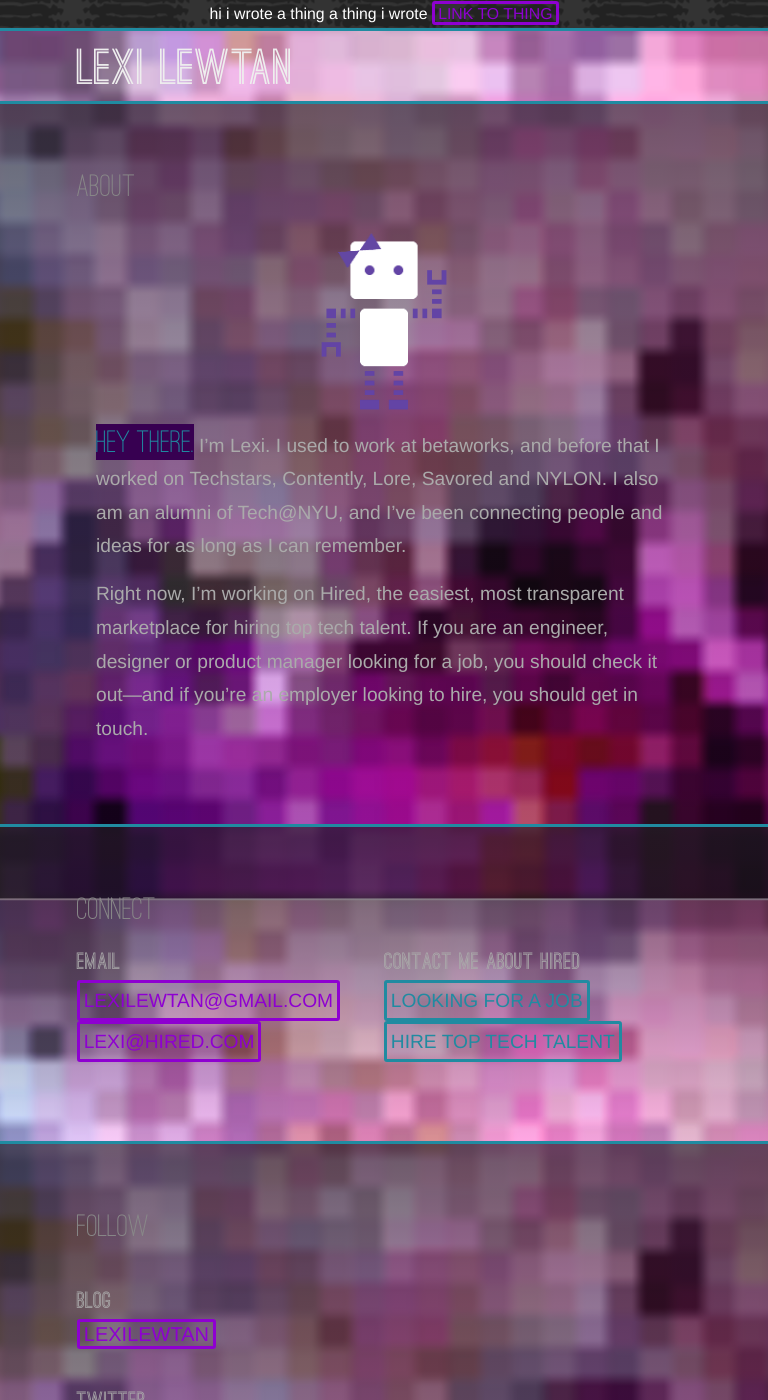
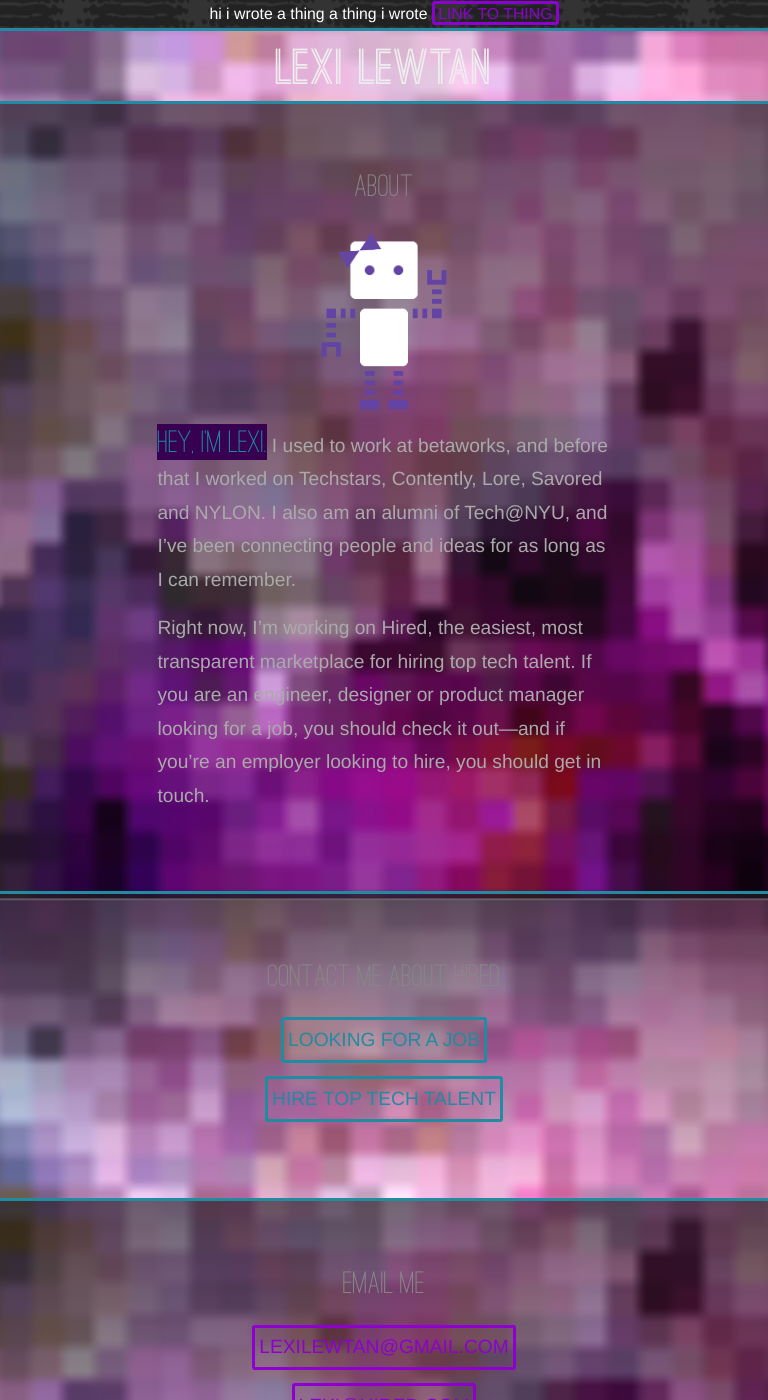
Before and after one commit to lexilewtan/lexilewtan.github.io, a Jekyll site: the page built from index.html, in a window 768 px wide and 1400 px high. Built offline with Jekyll 4.4.1, drawn with Linux system fonts in a browser that asks for light colours; some web fonts are replaced; Markdown is read by kramdown in place of the engine named in the settings; some of the changed text lies outside the part shown.

Commit message:
v4 copy changes, 4 sections, center all the things

```diff
--- a/_includes/about.md
+++ b/_includes/about.md
@@ -1,3 +1,3 @@
-*Hey there.* I'm Lexi. I used to work at betaworks, and before that I worked on Techstars, Contently, Lore, Savored and NYLON. I also am an alumni of Tech@NYU, and I've been connecting people and ideas for as long as I can remember.
+*Hey, I'm Lexi.* I used to work at betaworks, and before that I worked on Techstars, Contently, Lore, Savored and NYLON. I also am an alumni of Tech@NYU, and I've been connecting people and ideas for as long as I can remember.
 
 Right now, I'm working on Hired, the easiest, most transparent marketplace for hiring top tech talent. If you are an engineer, designer or product manager looking for a job, you should check it out&mdash;and if you're an employer looking to hire, you should get in touch.
--- a/_includes/connect-section.html
+++ b/_includes/connect-section.html
@@ -1,22 +1,15 @@
 <section class="main-section" id="connect-section">
 	<header class="section-header">
-		<h2> Connect </h2>
+		<h2> Contact me about Hired </h2>
 	</header>
 	<div class="contacting-lexi container-middle">
-		<div class="connect__email">
-			<h3>Email</h3>
-			<p>
-				<a class="apply-others">lexilewtan@gmail.com</a>
-				<a class="apply-dev">lexi@hired.com</a>
-			</p>
-		</div>
-
 		<div class="connect__hired">
-			<h3>Contact me about Hired</h3>
-			<p>
-				<a class="apply-others">Looking for a Job</a>
-				<a class="apply-dev">Hire Top Tech Talent</a>
-			</p>
+			<div class="half">
+				<a class="apply-others" href="http://join.hired.com/x/xf0SUe">Looking for a Job</a>
+			</div>
+			<div class="half">
+				<a class="apply-dev" href="http://join.hired.com/x/xf0SUe">Hire Top Tech Talent</a>
+			</div>
 		</div>
 	</div>
 </section>
--- /dev/null
+++ b/_includes/email-section.html
@@ -0,0 +1,15 @@
+<section class="main-section" id="connect-section">
+	<header class="section-header">
+		<h2> Email Me </h2>
+	</header>
+	<div class="contacting-lexi container-middle">
+		<div class="connect__email">
+			<div class="half">
+				<a class="apply-others" href="mailto:lexilewtan@gmail.com">lexilewtan@gmail.com</a>
+			</div>
+			<div class="half">
+				<a class="apply-dev" href="mailto:lexi@hired.com">lexi@hired.com</a>
+			</div>
+		</div>
+	</div>
+</section>
--- a/_includes/follow-section.html
+++ b/_includes/follow-section.html
@@ -4,29 +4,15 @@
 	</header>
 
 	<div class="container-middle">
-		<div class="half">
-			<div class="follow-lexi medium half">
+		<div class="follow-lexi">
+			<div class="half">
 				<h3>Blog</h3>
 				<p><a href="https://medium.com/@lexilewtan">lexilewtan</a></p>
 			</div>
-
 			<div class="half">
 				<h3>Twitter</h3>
 				<p><a href="https://twitter.com/lexilewtan">@lexilewtan</a></p>
 			</div>
 		</div>
-
-
-	<div class="half">
-		<h3>Newsletter <p class="label">NYC Tech Jobs</p></h3>
-
-		<form class="tiny-letter" action="https://tinyletter.com/lexilewtan" method="post" target="popupwindow" onsubmit="window.open('https://tinyletter.com/lexilewtan', 'popupwindow', 'scrollbars=yes,width=800,height=600');return true">
-			<fieldset>
-				<p><input class="input-tiny-type-email" type="text" name="email" id="tlemail" placeholder="your email..." /></p>
-
-				<input type="hidden" value="1" name="embed"/>
-				<input class="tiny-letter-button" type="submit" value="Subscribe" />
-			</fieldset>
-		</form>
 	</div>
 </section>
--- /dev/null
+++ b/_includes/newsletter-section.html
@@ -0,0 +1,15 @@
+<section class="main-section" id="follow-section">
+	<header class="section-header">
+		<h2> Newsletter - NYC Tech Jobs</h2>
+	</header>
+
+	<div class="container-middle">
+		<form class="tiny-letter" action="https://tinyletter.com/lexilewtan" method="post" target="popupwindow" onsubmit="window.open('https://tinyletter.com/lexilewtan', 'popupwindow', 'scrollbars=yes,width=800,height=600');return true">
+			<fieldset>
+				<p><input class="input-tiny-type-email" type="text" name="email" id="tlemail" placeholder="your email..." /></p>
+
+				<input type="hidden" value="1" name="embed"/>
+				<input class="tiny-letter-button" type="submit" value="Subscribe" />
+			</fieldset>
+		</form>
+</section>
--- a/index.html
+++ b/index.html
@@ -14,6 +14,10 @@ keywords: Lexi Lewtan Hired Betaworks NYU Gallatin
 
 {% include connect-section.html %}
 
+{% include email-section.html %}
+
+{% include newsletter-section.html %}
+
 {% include follow-section.html %}
 
 {% include spoonsprout.html %}
--- a/lib/css/_less/app.less
+++ b/lib/css/_less/app.less
@@ -36,7 +36,7 @@ body {
 }
 .section-header {
 	h2 {
-		text-align: left;
+		text-align: center;
 		font-family: @ostRegular;
 		text-transform: uppercase;
 		color: #888;
```
Also changed, not shown: lib/css/_less/media-queries.less (+14 -19 lines), lib/css/styles.css.
